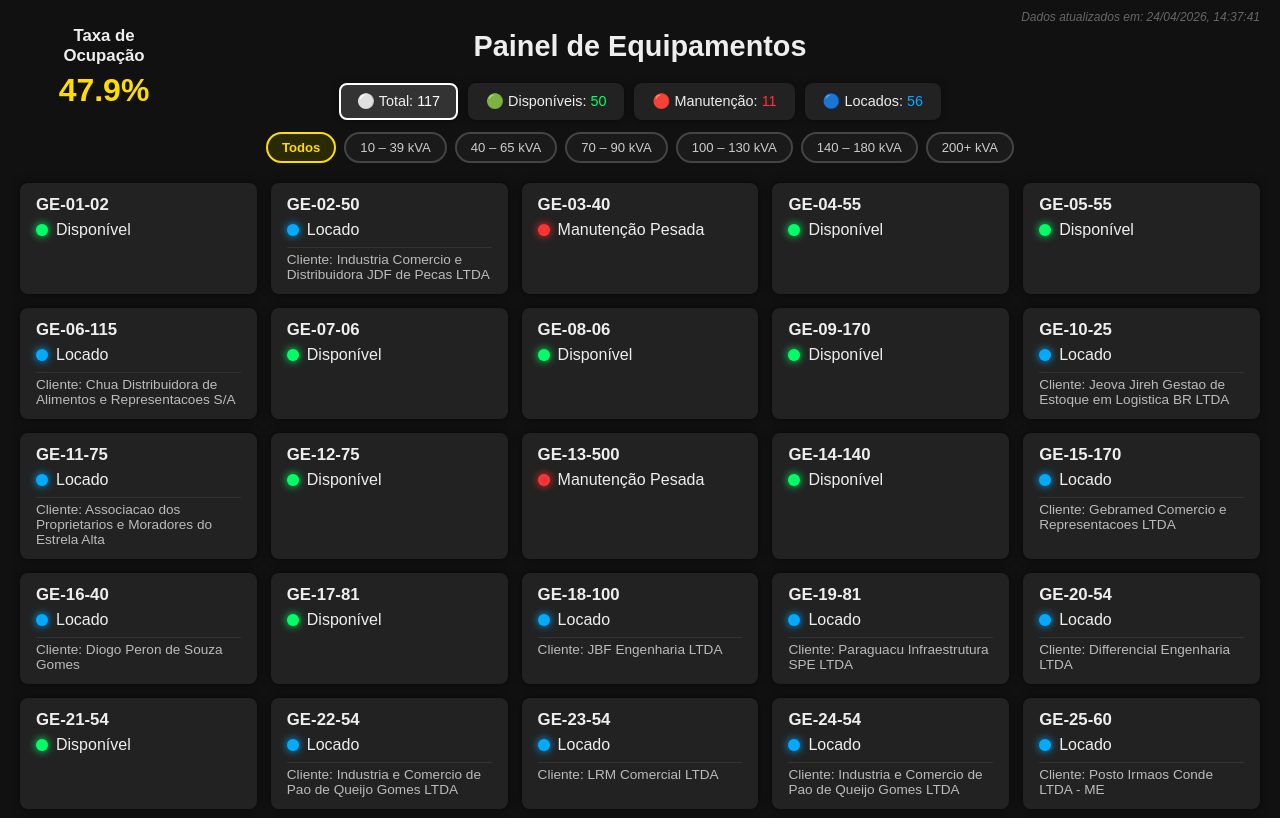
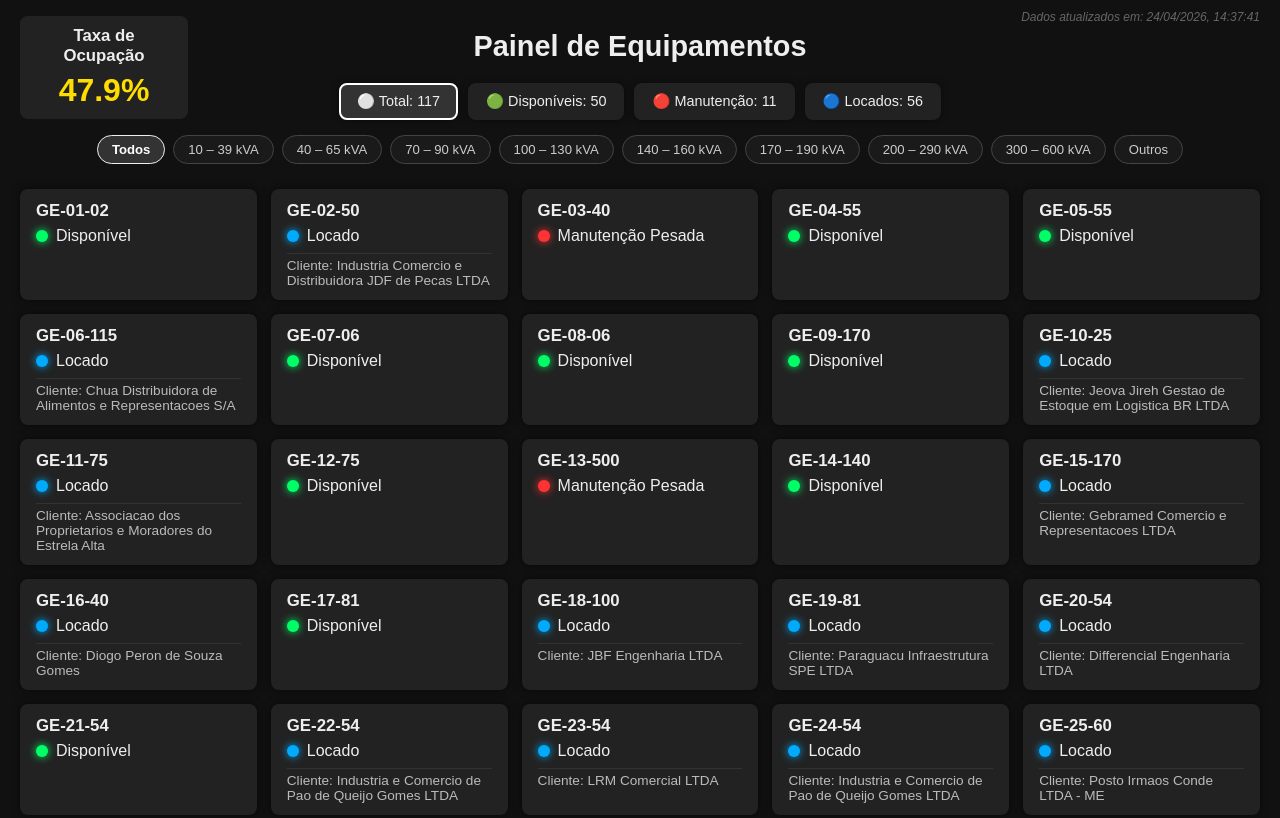
Before and after one commit to milwardarthur-prog/Controle-manuten-o, a plain HTML site: page index.html in a window 1280 px wide. Shown: the top 818 px of the page. Drawn offline with Linux system fonts and the light colour scheme.

Commit message:
Add files via upload

```diff
--- a/index.html
+++ b/index.html
@@ -17,7 +17,6 @@
 
   <h1>Painel de Equipamentos</h1>
 
-  <!-- BOTÕES DE STATUS -->
   <div class="resumo">
     <button class="btn-filtro" id="btn-total"      onclick="aplicarFiltroStatus('total')">⚪ Total: <span id="cont-total">0</span></button>
     <button class="btn-filtro" id="btn-disponivel" onclick="aplicarFiltroStatus('disponivel')">🟢 Disponíveis: <span id="cont-disponivel">0</span></button>
@@ -25,15 +24,17 @@
     <button class="btn-filtro" id="btn-locado"     onclick="aplicarFiltroStatus('locado')">🔵 Locados: <span id="cont-locado">0</span></button>
   </div>
 
-  <!-- BOTÕES DE POTÊNCIA -->
   <div class="filtros-kva">
     <button class="btn-kva ativo" id="kva-todos"    onclick="aplicarFiltroKva('todos',    this)">Todos</button>
     <button class="btn-kva"       id="kva-10-39"    onclick="aplicarFiltroKva('10-39',    this)">10 – 39 kVA</button>
     <button class="btn-kva"       id="kva-40-65"    onclick="aplicarFiltroKva('40-65',    this)">40 – 65 kVA</button>
     <button class="btn-kva"       id="kva-70-90"    onclick="aplicarFiltroKva('70-90',    this)">70 – 90 kVA</button>
     <button class="btn-kva"       id="kva-100-130"  onclick="aplicarFiltroKva('100-130',  this)">100 – 130 kVA</button>
-    <button class="btn-kva"       id="kva-140-180"  onclick="aplicarFiltroKva('140-180',  this)">140 – 180 kVA</button>
-    <button class="btn-kva"       id="kva-200plus"  onclick="aplicarFiltroKva('200plus',  this)">200+ kVA</button>
+    <button class="btn-kva"       id="kva-140-160"  onclick="aplicarFiltroKva('140-160',  this)">140 – 160 kVA</button>
+    <button class="btn-kva"       id="kva-170-190"  onclick="aplicarFiltroKva('170-190',  this)">170 – 190 kVA</button>
+    <button class="btn-kva"       id="kva-200-290"  onclick="aplicarFiltroKva('200-290',  this)">200 – 290 kVA</button>
+    <button class="btn-kva"       id="kva-300-600"  onclick="aplicarFiltroKva('300-600',  this)">300 – 600 kVA</button>
+    <button class="btn-kva"       id="kva-outros"   onclick="aplicarFiltroKva('outros',   this)">Outros</button>
   </div>
 
   <div id="painel" class="painel"></div>
--- a/script.js
+++ b/script.js
@@ -18,67 +18,29 @@ const TODOS_EQUIPAMENTOS = [
   "GE-114-360","MTS-01-300","MTS-02-300","TL-01-4000"
 ];
 
-const CSV_URL = 'dados.csv';
-
-let contDisponivel = 0;
-let contManutencao = 0;
-let contLocado = 0;
 let filtroStatus = 'total';
 let filtroKva = 'todos';
 
-// Extrai a potência do nome do equipamento (ex: GE-64-55 => 55)
 function extrairKva(nome) {
   const partes = nome.split('-');
   const kva = parseInt(partes[partes.length - 1]);
   return isNaN(kva) ? 0 : kva;
 }
 
-// Verifica se a potência se encaixa na faixa selecionada
 function dentroFaixaKva(kva, faixa) {
   if (faixa === 'todos')   return true;
   if (faixa === '10-39')   return kva >= 10  && kva <= 39;
   if (faixa === '40-65')   return kva >= 40  && kva <= 65;
   if (faixa === '70-90')   return kva >= 70  && kva <= 90;
   if (faixa === '100-130') return kva >= 100 && kva <= 130;
-  if (faixa === '140-180') return kva >= 140 && kva <= 180;
-  if (faixa === '200plus') return kva >= 200;
+  if (faixa === '140-160') return kva >= 140 && kva <= 160;
+  if (faixa === '170-190') return kva >= 170 && kva <= 190;
+  if (faixa === '200-290') return kva >= 200 && kva <= 290;
+  if (faixa === '300-600') return kva >= 300 && kva <= 600;
+  if (faixa === 'outros') {
+     return !(kva >= 10 && kva <= 600);
+  }
   return true;
-}
-
-function parseCSV(text) {
-  const linhas = text.trim().split('\n');
-  const cabecalho = linhas[0].split(',').map(h => h.trim().toLowerCase());
-  const dados = [];
-  for (let i = 1; i < linhas.length; i++) {
-    const colunas = linhas[i].split(',').map(c => c.trim());
-    const obj = {};
-    cabecalho.forEach((col, idx) => { obj[col] = colunas[idx] || ''; });
-    dados.push(obj);
-  }
-  return dados;
-}
-
-function interpretarLocal(localBruto) {
-  if (!localBruto) return { status: 'locado', cliente: '' };
-  const texto = localBruto.toLowerCase().normalize('NFD').replace(/[\u0300-\u036f]/g, '');
-  if (texto.includes('pesada')) return { status: 'manutencao_pesada', cliente: '' };
-  if (texto.includes('manutencao') || texto.includes('oficina')) return { status: 'manutencao_leve', cliente: '' };
-  return { status: 'locado', cliente: localBruto };
-}
-
-function mapStatus(status) {
-  switch (status) {
-    case 'locado':            return { classe: 'status-locado',            texto: 'Locado' };
-    case 'manutencao_leve':   return { classe: 'status-manutencao_leve',   texto: 'Manutenção Leve' };
-    case 'manutencao_pesada': return { classe: 'status-manutencao_pesada', texto: 'Manutenção Pesada' };
-    default:                  return { classe: 'status-disponivel',         texto: 'Disponível' };
-  }
-}
-
-function corSemaforo(taxa) {
-  if (taxa <= 40) return 'ocupacao-vermelho';
-  if (taxa <= 70) return 'ocupacao-amarelo';
-  return 'ocupacao-verde';
 }
 
 function aplicarFiltros() {
@@ -92,7 +54,6 @@ function aplicarFiltros() {
       status === filtroStatus;
 
     const passaKva = dentroFaixaKva(kva, filtroKva);
-
     card.classList.toggle('card-oculto', !(passaStatus && passaKva));
   });
 }
@@ -100,12 +61,10 @@ function aplicarFiltros() {
 function aplicarFiltroStatus(filtro) {
   if (filtroStatus === filtro && filtro !== 'total') filtro = 'total';
   filtroStatus = filtro;
-
   document.querySelectorAll('.btn-filtro').forEach(btn => {
     btn.classList.remove('ativo-total','ativo-disponivel','ativo-manutencao','ativo-locado');
   });
   document.getElementById('btn-' + filtro).classList.add('ativo-' + filtro);
-
   aplicarFiltros();
 }
 
@@ -116,64 +75,74 @@ function aplicarFiltroKva(faixa, btn) {
   aplicarFiltros();
 }
 
-fetch(CSV_URL + '?v=' + Date.now(), { cache: 'no-store' })
+function interpretarLocal(localBruto) {
+  if (!localBruto) return { status: 'locado', cliente: '' };
+  const texto = localBruto.toLowerCase().normalize('NFD').replace(/[\u0300-\u036f]/g, '');
+  if (texto.includes('pesada')) return { status: 'manutencao_pesada', cliente: '' };
+  if (texto.includes('manutencao') || texto.includes('oficina')) return { status: 'manutencao_leve', cliente: '' };
+  return { status: 'locado', cliente: localBruto };
+}
+
+fetch('dados.csv?v=' + Date.now(), { cache: 'no-store' })
   .then(res => {
     const lastMod = res.headers.get('Last-Modified');
-    const dataDisplay = lastMod
-      ? new Date(lastMod).toLocaleString('pt-BR')
-      : new Date().toLocaleString('pt-BR');
-    document.getElementById('info-atualizacao').textContent = 'Dados atualizados em: ' + dataDisplay;
+    document.getElementById('info-atualizacao').textContent = 'Dados atualizados em: ' + (lastMod ? new Date(lastMod).toLocaleString('pt-BR') : new Date().toLocaleString('pt-BR'));
     return res.text();
   })
   .then(text => {
-    const linhas = parseCSV(text);
+    const linhas = text.trim().split('\n');
     const mapa = {};
-
-    linhas.forEach(linha => {
-      const eq = (linha['equipamento'] || '').trim();
-      const local = (linha['local'] || '').trim();
-      if (!eq || !TODOS_EQUIPAMENTOS.includes(eq)) return;
-      mapa[eq] = interpretarLocal(local);
-    });
+    for (let i = 1; i < linhas.length; i++) {
+        const caps = linhas[0].split(',').map(c => c.trim().toLowerCase());
+        const cols = linhas[i].split(',').map(c => c.trim());
+        const eq = cols[caps.indexOf('equipamento')];
+        const loc = cols[caps.indexOf('local')];
+        if (eq) mapa[eq] = interpretarLocal(loc);
+    }
 
     const painel = document.getElementById('painel');
+    let cDisp = 0, cMan = 0, cLoc = 0;
 
     TODOS_EQUIPAMENTOS.forEach(eq => {
       const info = mapa[eq] || { status: 'disponivel', cliente: '' };
-      const { classe, texto } = mapStatus(info.status);
       const kva = extrairKva(eq);
 
-      if (info.status === 'disponivel') contDisponivel++;
-      else if (info.status === 'locado') contLocado++;
-      else contManutencao++;
+      if (info.status === 'disponivel') cDisp++;
+      else if (info.status === 'locado') cLoc++;
+      else cMan++;
 
       const card = document.createElement('div');
-      card.className = `card ${classe}`;
+      card.className = `card status-${info.status}`;
       card.setAttribute('data-status', info.status);
       card.setAttribute('data-kva', kva);
+
+      const textos = {
+        'disponivel': 'Disponível',
+        'locado': 'Locado',
+        'manutencao_leve': 'Manutenção Leve',
+        'manutencao_pesada': 'Manutenção Pesada'
+      };
+
       card.innerHTML = `
         <div class="card-titulo">${eq}</div>
-        <div class="status-linha ${classe}">
+        <div class="status-linha">
           <div class="led"></div>
-          <span>${texto}</span>
+          <span>${textos[info.status]}</span>
         </div>
         ${info.cliente ? `<div class="cliente">Cliente: ${info.cliente}</div>` : ''}
       `;
       painel.appendChild(card);
     });
 
-    const total = contDisponivel + contManutencao + contLocado;
-    const taxaOcupacao = total > 0 ? (contLocado / total * 100) : 0;
-
-    document.getElementById('cont-disponivel').textContent = contDisponivel;
-    document.getElementById('cont-manutencao').textContent = contManutencao;
-    document.getElementById('cont-locado').textContent = contLocado;
+    document.getElementById('cont-disponivel').textContent = cDisp;
+    document.getElementById('cont-manutencao').textContent = cMan;
+    document.getElementById('cont-locado').textContent = cLoc;
+    const total = cDisp + cMan + cLoc;
     document.getElementById('cont-total').textContent = total;
 
-    const valorEl = document.getElementById('taxa-ocupacao');
-    valorEl.textContent = taxaOcupacao.toFixed(1) + '%';
-    valorEl.className = 'ocupacao-valor ' + corSemaforo(taxaOcupacao);
-
-    // Ativa botão Total por padrão
+    const taxa = total > 0 ? (cLoc / total * 100) : 0;
+    const taxaEl = document.getElementById('taxa-ocupacao');
+    taxaEl.textContent = taxa.toFixed(1) + '%';
+    taxaEl.className = 'ocupacao-valor ' + (taxa <= 40 ? 'ocupacao-vermelho' : taxa <= 70 ? 'ocupacao-amarelo' : 'ocupacao-verde');
     document.getElementById('btn-total').classList.add('ativo-total');
   });
--- a/style.css
+++ b/style.css
@@ -20,6 +20,8 @@ h1 {
   width: 140px;
   text-align: center;
   padding: 10px 14px;
+  background: #222;
+  border-radius: 8px;
   z-index: 10;
 }
 
@@ -42,12 +44,11 @@ h1 {
   font-style: italic;
 }
 
-/* BOTÕES DE STATUS */
 .resumo {
   display: flex;
   justify-content: center;
   gap: 10px;
-  margin-bottom: 12px;
+  margin-bottom: 15px;
   flex-wrap: wrap;
 }
 
@@ -64,47 +65,37 @@ h1 {
 }
 
 .btn-filtro:hover { background: #2e2e2e; }
-
 .btn-filtro.ativo-total       { border-color: #ffffff; background: #333; }
 .btn-filtro.ativo-disponivel  { border-color: #00ff66; background: #1a2e1f; }
 .btn-filtro.ativo-manutencao  { border-color: #ff3333; background: #2e1a1a; }
 .btn-filtro.ativo-locado      { border-color: #00aaff; background: #1a2535; }
 
-#cont-disponivel { color: #00ff66; }
-#cont-manutencao { color: #ff3333; }
-#cont-locado     { color: #00aaff; }
-#cont-total      { color: #ffffff; }
-
-/* BOTÕES DE POTÊNCIA */
 .filtros-kva {
   display: flex;
   justify-content: center;
   gap: 8px;
-  margin-bottom: 20px;
+  margin-bottom: 25px;
   flex-wrap: wrap;
 }
 
 .btn-kva {
   background: #1a1a1a;
-  border: 2px solid #444;
+  border: 1px solid #444;
   color: #ccc;
   padding: 6px 14px;
   border-radius: 20px;
   font-size: 0.82rem;
   cursor: pointer;
-  transition: border 0.2s, background 0.2s, color 0.2s;
+  transition: border 0.2s, background 0.2s;
 }
 
-.btn-kva:hover { background: #2a2a2a; border-color: #888; }
-
 .btn-kva.ativo {
-  background: #2a2a00;
-  border-color: #ffdd00;
-  color: #ffdd00;
+  background: #333;
+  border-color: #eee;
+  color: #fff;
   font-weight: bold;
 }
 
-/* PAINEL */
 .painel {
   display: grid;
   grid-template-columns: repeat(auto-fill, minmax(200px, 1fr));
@@ -122,18 +113,8 @@ h1 {
 }
 
 .card-titulo { font-weight: bold; font-size: 1.05rem; }
-
-.status-linha {
-  display: flex;
-  align-items: center;
-  gap: 8px;
-}
-
-.led {
-  width: 12px;
-  height: 12px;
-  border-radius: 50%;
-}
+.status-linha { display: flex; align-items: center; gap: 8px; }
+.led { width: 12px; height: 12px; border-radius: 50%; }
 
 .status-disponivel .led      { background: #00ff66; box-shadow: 0 0 8px #00ff66; }
 .status-locado .led          { background: #00aaff; box-shadow: 0 0 8px #00aaff; }
@@ -151,7 +132,6 @@ h1 {
 .card-oculto { display: none; }
 
 @media (max-width: 600px) {
-  .card-ocupacao    { position: static; width: auto; margin-bottom: 10px; }
-  .atualizacao-topo { position: static; text-align: right; margin-bottom: 4px; }
-  h1 { font-size: 1.4rem; margin-top: 0; }
+  .card-ocupacao { position: static; width: auto; margin-bottom: 10px; }
+  .atualizacao-topo { position: static; text-align: right; }
 }
```
